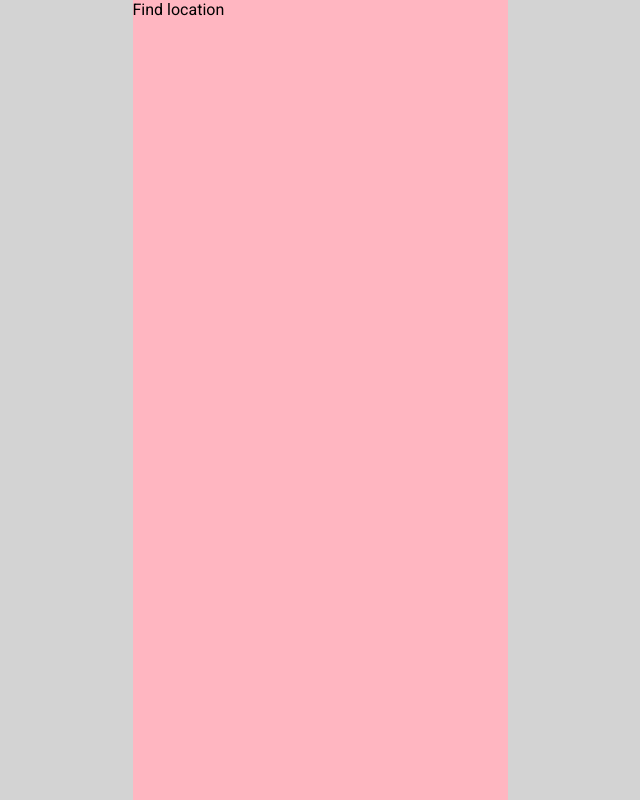
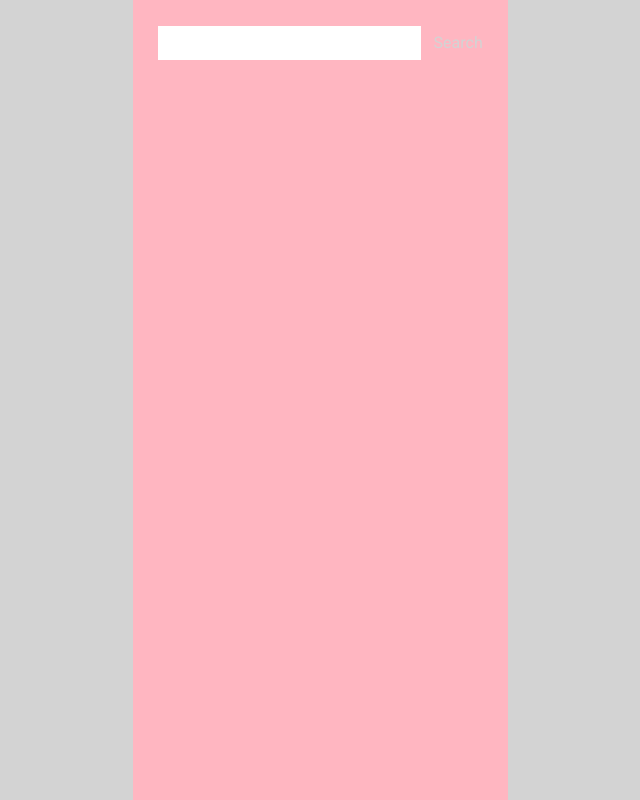
Before and after one commit to npranto/weather-art, a React (Create React App) app: page /search in a window 1280 px wide. Shown: the whole page, without its empty margins (320-960 px from the left). Built offline with nearby package versions, Linux system fonts and the light colour scheme.

Commit message:
w-disgVVDS => Layout for SearchForm component

```diff
--- a/package.json
+++ b/package.json
@@ -4,6 +4,7 @@
     "private": true,
     "dependencies": {
         "fetch-jsonp": "^1.1.3",
+        "formik": "^0.11.11",
         "npm": "^5.8.0",
         "react": "^16.3.0",
         "react-dom": "^16.3.0",
--- a/src/components/FindLocation/FindLocation.js
+++ b/src/components/FindLocation/FindLocation.js
@@ -1,12 +1,13 @@
 import React, {Component} from 'react';
 
+import SearchForm from '../SearchForm/SearchForm';
 import './FindLocation.css';
 
 class FindLocation extends Component {
     render() {
         return (
             <div className="FindLocation">
-                Find location
+                <SearchForm onQuerySubmit={(query) => console.log(query)} />
             </div>
         )
     }
--- /dev/null
+++ b/src/components/SearchForm/SearchForm.css
@@ -0,0 +1,38 @@
+.SearchForm {
+    width: 100%;
+    padding: 5%;
+    box-sizing: border-box;
+}
+.SearchForm .search-form {
+    width: 100%;
+    display: flex;
+    justify-content: space-between;
+    align-items: center;
+}
+.SearchForm .search {
+    width: 100%;
+    padding: 2%;
+    box-sizing: border-box;
+}
+.SearchForm input {
+    width: 100%;
+    padding: 3%;
+    font-size: 1em;
+    outline: none;
+    border: none;
+    box-sizing: border-box;
+}
+.SearchForm .search-button {
+    /* padding: 2%; */
+    box-sizing: border-box;
+}
+.SearchForm .search-button button {
+    color: lightgray;
+    font-size: 1em;
+    border: none;
+    background: none;
+    outline: none;
+}
+.SearchForm .active {
+    color: blue !important;
+}
--- /dev/null
+++ b/src/components/SearchForm/SearchForm.js
@@ -0,0 +1,49 @@
+import React, {Component} from 'react';
+import {withFormik, Form, Field} from 'formik';
+
+import './SearchForm.css';
+
+class SearchForm extends Component {
+    render() {
+        const {isSubmitting, isValid} = this.props;
+        console.log();
+        return (
+            <div className="SearchForm">
+                <Form className="search-form">
+                    <div className="search">
+                        <label>
+                            <Field name="query" id="query" type="text" />
+                        </label>
+                    </div>
+                    <div className="search-button">
+                        <button type="submit" disabled={!isValid || isSubmitting} className={isValid ? 'active' : ''}> Search </button>
+                    </div>
+                </Form>
+            </div>
+        )
+    }
+}
+
+const validate = (values) => {
+    let errors = {};
+	if (!values.query) {
+		errors.query = 'Required!'
+	}
+	return errors;
+}
+
+const FormikSearchForm = withFormik({
+    mapPropsToValues(props) {
+        return {
+            query: ''
+        }
+    },
+    validate,
+    handleSubmit(values, {props, resetForm, setSubmitting}) {
+		props.onQuerySubmit(values.query);
+		resetForm();
+		setSubmitting(false);
+	}
+})(SearchForm);
+
+export default FormikSearchForm;
```
Also changed, not shown: 1 other file (tests, documents, lock files or other folders).
